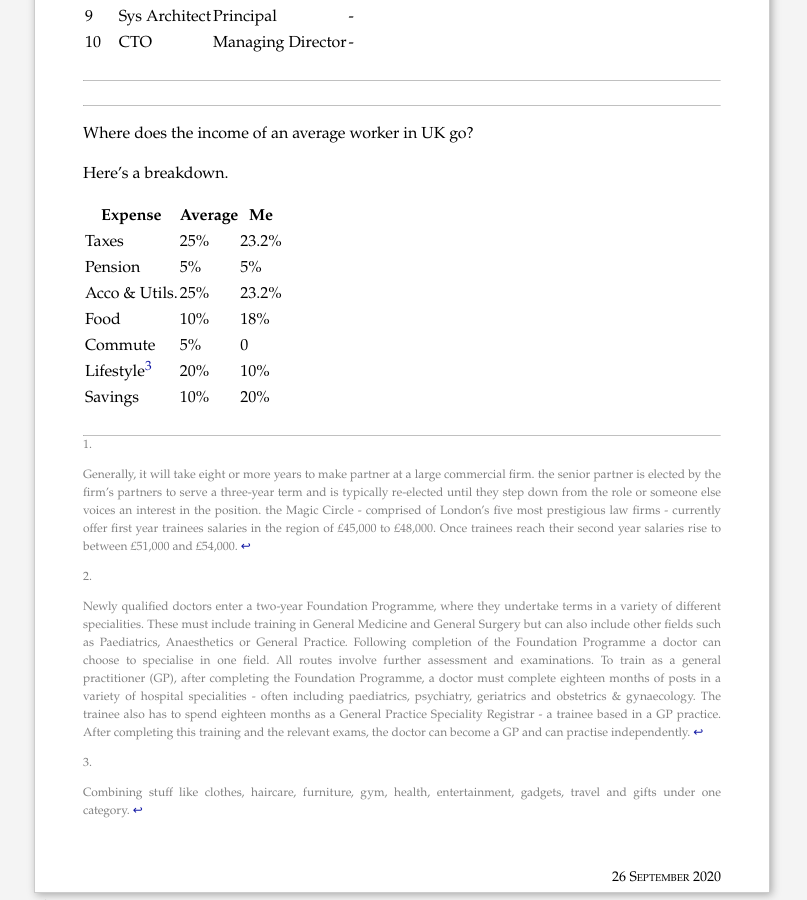
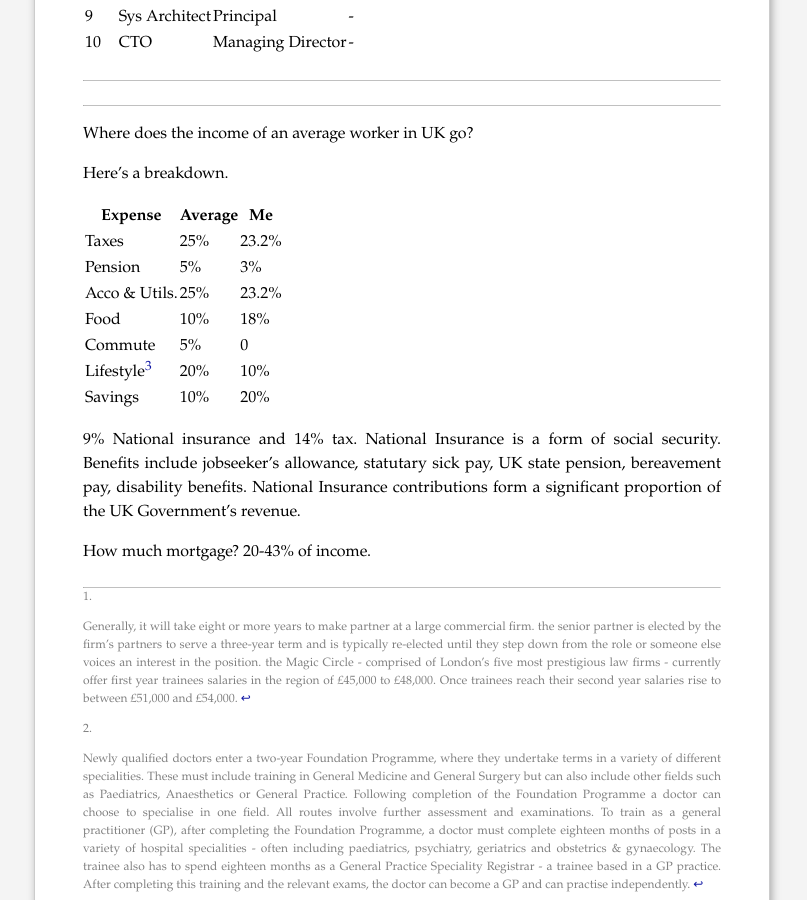
Before and after one commit to piyushahuja/piyushahuja.github.io, a Jekyll site: the page built from _posts/drafts/2020-09-26-merit.md, in a window 1280 px wide and 900 px high, scrolled down 1750 px. Shown: the whole window, without its empty margins (238-1045 px from the left). Built offline with Jekyll 4.4.1, drawn with Linux system fonts in a browser that asks for light colours.

Commit message:
auto deployed

```diff
--- a/_posts/drafts/2020-09-26-merit.md
+++ b/_posts/drafts/2020-09-26-merit.md
@@ -93,7 +93,7 @@ Here's a breakdown.
 Expense   | Average |  Me  |
 ----------| -----------| ----------|
 Taxes   | 25%        | 23.2% |
-Pension  |  5%   | 5% |
+Pension  |  5%   | 3% |
 Acco & Utils.   | 25% | 23.2%
 Food  | 10%  | 18% |
 Commute  | 5% | 0 |
@@ -103,6 +103,14 @@ Savings | 10% | 20% |
 [^luxury]: Combining stuff like clothes, haircare, furniture, gym, health, entertainment, gadgets, travel and gifts under one category.
 
 
+9% National insurance and 14% tax.
+National Insurance is a form of social security. Benefits include jobseeker's allowance, statutary sick pay, UK state pension, bereavement pay, disability benefits.  National Insurance contributions form a significant proportion of the UK Government's revenue.
+
+How much mortgage? 20-43% of income.
+
+
+
+
 
 
 
```
